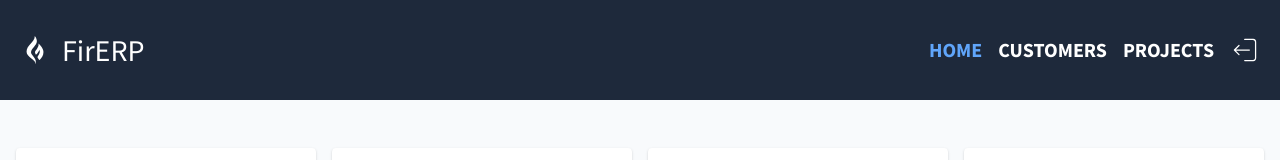
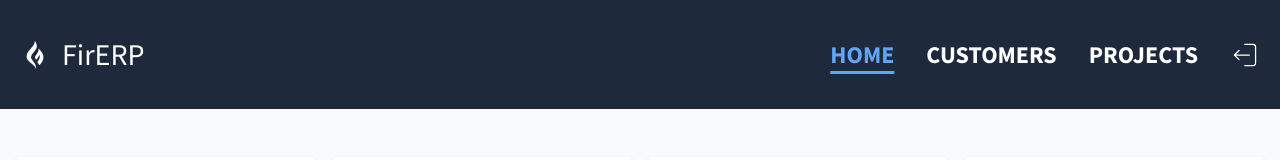
Before and after one commit to miguelwebcode/ERP, a React (Vite) app in the folder client/: page / in a window 1280 px wide. Shown: the top 160 px of the page. Built offline with nearby package versions, Linux system fonts and the light colour scheme; no server answers; sample sign-in values are in the browser's storage.

Commit message:
Change styles

```diff
--- a/client/src/components/ui/Header/Header.tsx
+++ b/client/src/components/ui/Header/Header.tsx
@@ -3,6 +3,7 @@ import { NavLink, useLocation } from "react-router-dom";
 import { LiaGripfire } from "react-icons/lia";
 import { LogoutButton } from "../LogoutButton/LogoutButton";
 import { useAppStore } from "../../../stores/app-store";
+import "@styles/Header.css";
 
 export default function Header() {
   const user = useAppStore((state) => state.user);
@@ -23,21 +24,23 @@ export default function Header() {
     ];
     return user && paths.includes(pathname);
   }, [pathname]);
+
+  const navTextHighlight =
+    "text-ds-primary-400 text-ds-xl uppercase font-bold header-link-selected";
+  const navTextNormal = "text-ds-white text-ds-xl uppercase font-bold";
   return (
     <header className="bg-slate-800">
-      <div className="flex mx-auto container px-5 py-8 justify-between items-center">
-        <div className="flex gap-3 items-center text-white text-3xl">
+      <div className="flex mx-auto container px-ds-20 py-ds-32 justify-between items-center">
+        <div className="flex gap-3 items-center text-ds-white text-ds-2xl">
           <LiaGripfire />
           <h1>FirERP</h1>
         </div>
         {needsNavigation && (
-          <div className="inline-flex justify-center items-center gap-4">
-            <nav className="flex gap-4 text-xl">
+          <div className="inline-flex justify-center items-center gap-ds-16">
+            <nav className="flex gap-ds-32 text-ds-xl">
               <NavLink
                 className={({ isActive }) =>
-                  isActive
-                    ? "text-blue-400 uppercase font-bold"
-                    : "text-white uppercase font-bold"
+                  isActive ? navTextHighlight : navTextNormal
                 }
                 to="/"
               >
@@ -45,9 +48,7 @@ export default function Header() {
               </NavLink>
               <NavLink
                 className={({ isActive }) =>
-                  isActive
-                    ? "text-blue-400 uppercase font-bold"
-                    : "text-white uppercase font-bold"
+                  isActive ? navTextHighlight : navTextNormal
                 }
                 to="/customers"
               >
@@ -55,16 +56,14 @@ export default function Header() {
               </NavLink>
               <NavLink
                 className={({ isActive }) =>
-                  isActive
-                    ? "text-blue-400 uppercase font-bold"
-                    : "text-white uppercase font-bold"
+                  isActive ? navTextHighlight : navTextNormal
                 }
                 to="/projects"
               >
                 Projects
               </NavLink>
+              <LogoutButton />
             </nav>
-            <LogoutButton />
           </div>
         )}
       </div>
```
